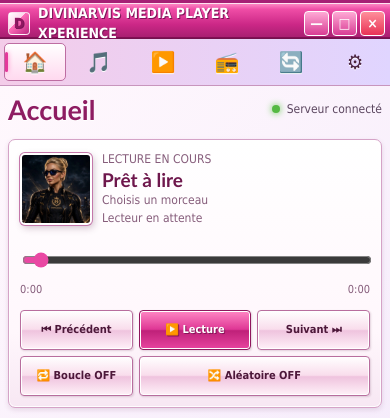
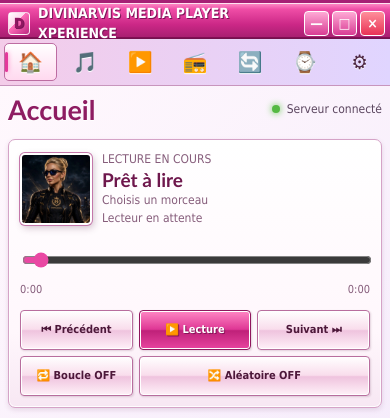
Before and after one commit to divinarvis/olga, a Flask app: page / in a window 390 px wide. Shown: the top 418 px of the page. Run offline with Flask 3, Linux system fonts and the light colour scheme; data that the repository does not hold is empty.

Commit message:
Update index.html

```diff
--- a/templates/index.html
+++ b/templates/index.html
@@ -19,6 +19,8 @@ button,input{font:inherit}button{cursor:pointer}button:disabled{opacity:.48;curs
 .field{display:grid;gap:7px;margin:10px 0}.field label{color:var(--xp-muted);font-size:12px}input{width:100%;min-height:34px;padding:7px 10px;color:#442039;border:1px solid #bd8fac;border-radius:3px;background:#fff;outline:none}input:focus{border-color:#e33a98;box-shadow:0 0 0 1px #ffc5e4}.notice{padding:10px 12px;border:1px solid #ddb6d1;border-radius:5px;color:#76536d;background:#fffafd;font-size:12px;overflow-wrap:anywhere}.quick-grid{display:grid;grid-template-columns:repeat(2,minmax(0,1fr));gap:10px}.quick-tile{padding:16px;border:1px solid #d5a3c7;border-radius:6px;color:#4d183a;background:linear-gradient(150deg,#fff,#ffe5f2 58%,#f0dbff);text-align:left}.quick-tile:hover{border-color:#df5ba4;background:linear-gradient(150deg,#fff,#ffd4e9 58%,#e5d0ff)}
 .playlist{display:grid;gap:5px;max-height:510px;overflow:auto;scrollbar-color:#e34ba0 #f8e7f1}.track-row{display:grid;grid-template-columns:20px minmax(0,1fr) auto auto;align-items:center;gap:7px;padding:8px;border:1px solid transparent;border-radius:4px;color:#54203f}.track-row:hover{background:#ffe9f4;border-color:#e2adcb}.track-icon{color:#d72e8e}.track-name{overflow:hidden;text-overflow:ellipsis;white-space:nowrap;cursor:pointer}.track-name small{display:block;color:#99758e;font-size:10px}.small{min-height:28px;padding:4px 8px;font-size:11px}.sync-button{width:100%;padding:10px}.sync-on{color:#fff!important;background:linear-gradient(#d869ff,#9b39d2)!important;border-color:#78309e!important}.sync-off{background:linear-gradient(#fff,#edd8e7)!important}.log{max-height:205px;overflow:auto;white-space:pre-wrap;color:#5d3a54;background:#fff;border:1px inset #d7abc6;border-radius:3px;padding:8px;font:11px/1.5 "Lucida Console",Consolas,monospace}.statusbar{display:flex;justify-content:space-between;align-items:center;padding:0 10px;border-top:1px solid #c98bb6;color:#3e1a34;background:linear-gradient(#f5cce6,#dda4cd);font-size:11px}
 .radio-buttons{display:grid;grid-template-columns:repeat(3,minmax(0,1fr));gap:10px}.radio-state{margin-top:10px}.love-radio-btn{display:flex;align-items:center;justify-content:center;gap:6px;color:#fff!important;background:linear-gradient(#ff766f,#db1e27 48%,#bd1119 52%,#f13b40)!important;border-color:#a30d14!important;text-shadow:1px 1px #790a0f}.love-radio-icon{width:22px;height:22px;flex:0 0 22px;border-radius:4px;object-fit:cover;background:#e5262d;border:1px solid rgba(255,255,255,.78)}
+
+.watch-shell{max-width:620px;margin:0 auto;display:grid;gap:12px}.watch-face{padding:18px;border:1px solid #c77eae;border-radius:24px;background:linear-gradient(145deg,#35152c,#6f2054 55%,#a62075);box-shadow:inset 0 0 0 2px rgba(255,255,255,.16),0 12px 28px rgba(69,14,52,.28);color:#fff}.watch-kicker{text-align:center;color:#ffb9df;font-size:11px;font-weight:700;letter-spacing:.14em}.watch-track{text-align:center;font:700 21px/1.25 "Trebuchet MS",Tahoma,sans-serif;margin:8px 0 4px;overflow-wrap:anywhere}.watch-meta{text-align:center;color:#f3cce6;font-size:11px}.watch-main{display:grid;grid-template-columns:repeat(3,minmax(0,1fr));gap:9px;margin-top:16px}.watch-btn{min-height:64px;border:1px solid rgba(255,255,255,.58);border-radius:18px;color:#fff;background:linear-gradient(#f66eba,#cf2d8a 48%,#a51f70 52%,#dd429b);box-shadow:inset 0 1px rgba(255,255,255,.6),0 3px 8px rgba(0,0,0,.25);font-size:21px;font-weight:800}.watch-btn:active{transform:scale(.97)}.watch-play{background:linear-gradient(#ff9bd1,#e948a3 45%,#bf2179 55%,#f05aac)}.watch-modes{display:grid;grid-template-columns:1fr 1fr;gap:9px;margin-top:9px}.watch-mode{min-height:46px;border-radius:14px}.watch-status{margin-top:12px;text-align:center;color:#f7dbea;font-size:11px}.watch-radio-grid{display:grid;grid-template-columns:repeat(3,minmax(0,1fr));gap:8px}.watch-radio-grid .btn{min-height:48px;padding:6px}.watch-sync{width:100%;min-height:46px;margin-top:10px}.watch-home{display:none}
 .xp-taskbar{position:fixed;left:0;right:0;bottom:0;height:36px;z-index:999;display:flex;align-items:center;background:linear-gradient(#ef57ac,#c92482 18%,#98145f 78%,#b82372);border-top:2px solid #ff8bca;box-shadow:0 -1px 5px rgba(74,7,48,.35)}.xp-start{height:36px;min-width:108px;border:0;border-radius:0 18px 18px 0;color:#fff;padding:0 18px 0 12px;font:italic 700 15px Tahoma,sans-serif;text-shadow:1px 1px #5d5c0a;background:linear-gradient(#a9e870,#58b83b 44%,#2d8d27 55%,#63ba42);box-shadow:inset 0 2px rgba(255,255,255,.55),2px 0 4px rgba(0,0,0,.25)}.xp-task-app{margin-left:10px;color:#fff;border:1px solid rgba(255,255,255,.28);border-radius:3px;padding:4px 12px;background:rgba(255,255,255,.12);font-size:12px}.xp-tray{margin-left:auto;height:100%;display:flex;align-items:center;gap:8px;padding:0 12px;color:#fff;background:rgba(92,19,113,.38);border-left:1px solid rgba(255,255,255,.22);font-size:11px}
 @media(max-width:900px){body{padding:0 0 40px}.window{width:100%;min-height:calc(100vh - 40px);border-left:0;border-right:0;border-radius:0}.shell{display:flex;flex-direction:column}.sidebar{width:100%;padding:4px 6px;display:flex;flex-direction:row;justify-content:space-around;align-items:center;position:sticky;top:0;z-index:100;border-right:0;border-bottom:1px solid #c895bd;background:linear-gradient(90deg,#f4cce9,#e0d5ff);gap:2px}.nav-btn{width:auto;min-width:38px;height:36px;padding:4px 8px;justify-content:center;font-size:0}.nav-btn span{font-size:20px}.sidebar-spacer,.side-caption{display:none}.content{width:100%;padding:10px 8px 16px;overflow:visible}.grid{grid-template-columns:1fr;gap:10px}.card{padding:11px}.player{grid-template-columns:72px minmax(0,1fr);gap:10px}.cover{width:72px;height:72px}.track-title{font-size:19px}.quick-grid{grid-template-columns:1fr;gap:7px}.radio-buttons{grid-template-columns:repeat(3,minmax(0,1fr));gap:4px}.radio-buttons .btn{padding:6px 2px;font-size:11px}.love-radio-icon{width:16px;height:16px;flex-basis:16px}.controls{gap:6px;justify-content:center}.controls .btn{flex:1 1 calc(50% - 6px);min-height:38px;font-size:12px;padding:6px 4px}.controls #playBtn{flex:1 1 100%}.xp-taskbar{height:40px}.xp-start{min-width:92px;height:40px;font-size:13px;padding:0 9px 0 8px}.xp-task-app{display:none}.xp-tray{gap:4px;padding:0 5px;font-size:9px}.statusbar{display:none}}
 @media(max-width:380px){.track-title{font-size:17px}.radio-buttons .btn{font-size:10px}}
@@ -29,7 +31,7 @@ button,input{font:inherit}button{cursor:pointer}button:disabled{opacity:.48;curs
   /* Barre de navigation iPhone : icones seules, toujours sur une seule ligne */
   .sidebar{
     display:grid!important;
-    grid-template-columns:repeat(6,minmax(0,1fr))!important;
+    grid-template-columns:repeat(7,minmax(0,1fr))!important;
     width:100%!important;
     gap:2px!important;
     padding:4px!important;
@@ -100,6 +102,7 @@ button,input{font:inherit}button{cursor:pointer}button:disabled{opacity:.48;curs
       <button class="nav-btn" data-page="youtube"><span>▶️</span> YouTube</button>
       <button class="nav-btn" data-page="radio"><span>📻</span> Radios</button>
       <button class="nav-btn" data-page="sync"><span>🔄</span> Synchronisation</button>
+      <button class="nav-btn" data-page="watch"><span>⌚</span> Watch VII</button>
       <div class="sidebar-spacer"></div>
       <button class="nav-btn" data-page="settings"><span>⚙</span> Paramètres</button>
       <div class="side-caption">DIVINARVIS V10<br>XP GIRLY EXPERIENCE</div>
@@ -125,6 +128,7 @@ button,input{font:inherit}button{cursor:pointer}button:disabled{opacity:.48;curs
       <section class="page" id="page-youtube"><div class="toolbar"><h1 class="page-title">YouTube vers audio</h1></div><div class="grid"><div class="card"><h2>Télécharger une piste</h2><div class="field"><label for="ytInput">Adresse de la vidéo</label><input id="ytInput" type="url" placeholder="https://www.youtube.com/watch?v=…"><button id="ytBtn" class="btn primary">Télécharger l'audio MP3</button></div><div id="ytStatus" class="notice">Nécessite yt-dlp et FFmpeg sur le serveur.</div></div><aside class="card"><h2>Conseil</h2><div class="notice">Utilise uniquement des contenus que tu as le droit de télécharger.</div></aside></div></section>
       <section class="page" id="page-radio"><div class="toolbar"><h1 class="page-title">Radios</h1></div><div class="grid"><div class="card"><h2>Stations</h2><div class="radio-buttons"><button id="capitalBtn" class="btn primary">▶ Capital</button><button id="loveRadioBtn" class="btn love-radio-btn"><img class="love-radio-icon" src="/static/loveradio.jpg" alt=""><span>Love Radio</span></button><button id="xtraBtn" class="btn primary">▶ XTRA</button></div><div id="radioState" class="notice radio-state">Aucune radio active</div></div><aside class="card"><h2>Flux personnalisé</h2><div class="field"><label for="radioUrl">URL audio directe</label><input id="radioUrl" type="url" placeholder="https://…"><button id="customRadioBtn" class="btn">Lire le flux</button></div><div class="notice">Capital London / Love Radio / Capital XTRA</div></aside></div></section>
       <section class="page" id="page-sync"><div class="toolbar"><h1 class="page-title">Synchronisation</h1></div><div class="grid"><div class="card"><h2>Dell ↔️ iPhone</h2><button id="syncToggleBtn" class="btn sync-button sync-off">🔴 SYNCHRO OFF</button><p id="syncHelp" class="subtle">Désactivée par défaut.</p><div id="syncStatus" class="notice">Synchro OFF</div></div><aside class="card"><h2>Journal</h2><div id="journal" class="log">DIVINARVIS prêt.</div><div class="controls"><button id="clearLogBtn" class="btn">Effacer</button></div></aside></div></section>
+      <section class="page" id="page-watch"><div class="toolbar"><h1 class="page-title">Watch VII</h1><span class="subtle">iPhone Remote</span></div><div class="watch-shell"><div class="watch-face"><div class="watch-kicker">DIVINARVIS WATCH VII</div><div id="watchTrack" class="watch-track">Prêt à lire</div><div id="watchMeta" class="watch-meta">Télécommande tactile</div><div class="watch-main"><button id="watchPrev" class="watch-btn" type="button">⏮</button><button id="watchPlay" class="watch-btn watch-play" type="button">▶</button><button id="watchNext" class="watch-btn" type="button">⏭</button></div><div class="watch-modes"><button id="watchLoop" class="watch-btn watch-mode" type="button">🔁 OFF</button><button id="watchRandom" class="watch-btn watch-mode" type="button">🔀 OFF</button></div><div id="watchStatus" class="watch-status">⌚ Watch VII prête</div></div><div class="card"><h2>Radios rapides</h2><div class="watch-radio-grid"><button id="watchCapital" class="btn primary" type="button">📻 Capital</button><button id="watchLove" class="btn love-radio-btn" type="button">❤️ Love</button><button id="watchXtra" class="btn primary" type="button">🎙 XTRA</button></div></div><div class="card"><h2>Dell ↔ iPhone</h2><button id="watchSync" class="btn watch-sync sync-off" type="button">🔴 SYNCHRO OFF</button><div class="notice" style="margin-top:9px">Navigation tactile directe, sans Siri.</div></div></div></section>
       <section class="page" id="page-settings"><div class="toolbar"><h1 class="page-title">Paramètres</h1></div><div class="grid"><div class="card"><h2>Cookies YouTube</h2><div class="field"><label for="cookiesFile">Fichier cookies.txt</label><input id="cookiesFile" type="file" accept=".txt,text/plain"><button id="cookiesBtn" class="btn">Envoyer cookies.txt</button><button id="clearCookiesBtn" class="btn danger">Supprimer cookies.txt</button></div><div id="cookiesStatus" class="notice">Vérification…</div></div><aside class="card"><h2>À propos</h2><div class="notice">DIVINARVIS Media Player • XP Girly Experience • Flask</div></aside></div></section>
     </main>
   </div>
@@ -144,9 +148,9 @@ function timeText(s){return!Number.isFinite(s)||s<0?"0:00":Math.floor(s/60)+":"+
 function bytes(n){if(!Number.isFinite(n))return"";if(n<1024)return`${n} o`;if(n<1048576)return`${(n/1024).toFixed(1)} Ko`;return`${(n/1048576).toFixed(1)} Mo`}
 async function api(url,o={}){const r=await fetch(url,{cache:"no-store",...o}),d=await r.json().catch(()=>({}));if(!r.ok)throw new Error(d.error||`Erreur HTTP ${r.status}`);return d}
 async function pushSync(action,extra={}){if(!portalSyncEnabled)return;try{await api("/api/sync",{method:"POST",headers:{"Content-Type":"application/json"},body:JSON.stringify({action,sourceId:portalClientId,index:current,isLoop,randomMode,currentTime:Number(audio.currentTime||0),capitalUrl:audio.src,capitalName:$("title").textContent,currentRadioId,...extra})})}catch(e){console.warn("sync",e)}} window.pushSync=pushSync;
-function updateSyncUI(){const b=$("syncToggleBtn");if(!b)return;b.textContent=portalSyncEnabled?"🟣 SYNCHRO ON":"🔴 SYNCHRO OFF";b.classList.toggle("sync-on",portalSyncEnabled);b.classList.toggle("sync-off",!portalSyncEnabled);$("syncHelp").textContent=portalSyncEnabled?"Activée : les commandes sont partagées.":"Désactivée par défaut.";$("syncStatus").textContent=portalSyncEnabled?"Synchro ON • écoute des commandes":"Synchro OFF • aucune commande distante"}
+function updateSyncUI(){const b=$("syncToggleBtn");if(!b)return;b.textContent=portalSyncEnabled?"🟣 SYNCHRO ON":"🔴 SYNCHRO OFF";b.classList.toggle("sync-on",portalSyncEnabled);b.classList.toggle("sync-off",!portalSyncEnabled);$("syncHelp").textContent=portalSyncEnabled?"Activée : les commandes sont partagées.":"Désactivée par défaut.";$("syncStatus").textContent=portalSyncEnabled?"Synchro ON • écoute des commandes":"Synchro OFF • aucune commande distante";if(typeof window.refreshWatch==="function")window.refreshWatch()}
 $("syncToggleBtn").onclick=async()=>{try{const r=await api("/api/sync",{method:"POST",headers:{"Content-Type":"application/json"},body:JSON.stringify({action:"toggleSync",enabled:!portalSyncEnabled,sourceId:portalClientId})});portalSyncEnabled=!!r.enabled;lastSeenSyncTs=Number(r.command?.ts||0);syncFirstPoll=false;updateSyncUI();log(portalSyncEnabled?"Synchronisation activée":"Synchronisation désactivée")}catch(e){log("Erreur synchro : "+e.message)}};
-function updateModes(){$("loopBtn").textContent=isLoop?"🔁 Boucle ON":"🔁 Boucle OFF";$("randomBtn").textContent=randomMode?"🔀 Aléatoire ON":"🔀 Aléatoire OFF";$("loopBtn").classList.toggle("active",isLoop);$("randomBtn").classList.toggle("active",randomMode);audio.loop=isLoop}
+function updateModes(){$("loopBtn").textContent=isLoop?"🔁 Boucle ON":"🔁 Boucle OFF";$("randomBtn").textContent=randomMode?"🔀 Aléatoire ON":"🔀 Aléatoire OFF";$("loopBtn").classList.toggle("active",isLoop);$("randomBtn").classList.toggle("active",randomMode);audio.loop=isLoop;if(typeof window.refreshWatch==="function")window.refreshWatch()}
 async function loadFiles(){try{tracks=await api("/api/files");renderPlaylist();$("serverStatus").textContent="Serveur connecté";$("homeStatus").textContent="Connexion API opérationnelle."}catch(e){$("serverStatus").textContent="Serveur inaccessible";log("Chargement : "+e.message)}}
 function buildRows(target,items){const list=$(target);if(!list)return;list.replaceChildren();if(!items.length){const e=document.createElement("div");e.className="notice";e.textContent="Aucun fichier.";list.append(e);return}items.forEach(track=>{const index=tracks.findIndex(t=>t.name===track.name),row=document.createElement("div");row.className="track-row";const icon=document.createElement("span");icon.className="track-icon";icon.textContent=index===current?"▶":"♪";const name=document.createElement("div");name.className="track-name";name.title=track.name;const main=document.createElement("span");main.textContent=track.displayName||track.name;const small=document.createElement("small");small.textContent=`${bytes(track.size)} • ${new Date(track.modified*1000).toLocaleDateString()}`;name.append(main,small);name.onclick=()=>playIdx(index);const play=document.createElement("button");play.className="btn small";play.textContent="Lire";play.onclick=()=>playIdx(index);const del=document.createElement("button");del.className="btn small danger";del.textContent="Supprimer";del.onclick=()=>deleteTrack(track.name);row.append(icon,name,play,del);list.append(row)})}
 function renderPlaylist(){$("trackCount").textContent=tracks.length;$("trackCountHome").textContent=tracks.length;buildRows("playlist",tracks);buildRows("recentPlaylist",tracks.slice(0,5))}
@@ -164,8 +168,10 @@ async function refreshCookies(){try{const r=await api("/api/cookies/status");$("
 $("cookiesBtn").onclick=async()=>{const f=$("cookiesFile").files[0];if(!f)return $("cookiesStatus").textContent="Choisis un fichier.";const form=new FormData();form.append("file",f,f.name);try{const r=await fetch("/api/cookies/upload",{method:"POST",body:form}),d=await r.json().catch(()=>({}));if(!r.ok)throw new Error(d.error||"Import impossible");$("cookiesFile").value="";await refreshCookies();log("Cookies importés.")}catch(e){$("cookiesStatus").textContent=e.message}};$("clearCookiesBtn").onclick=async()=>{if(!confirm("Supprimer cookies.txt ?"))return;try{await api("/api/cookies/delete",{method:"POST"});await refreshCookies()}catch(e){$("cookiesStatus").textContent=e.message}};$("clearLogBtn").onclick=()=>$("journal").textContent="";
 async function applyRemote(c){switch(c.action){case"playIdx":await loadFiles();if(Number(c.index)>=0&&Number(c.index)<tracks.length)await playIdx(Number(c.index),true);break;case"pause":audio.pause();break;case"resume":try{await audio.play()}catch(_){}break;case"capital":if(/^https?:\/\//i.test(c.capitalUrl||"")){currentRadioId=c.currentRadioId||"remote";audio.src=c.capitalUrl;$("title").textContent=c.capitalName||"Radio";try{await audio.play()}catch(_){}}break;case"stopRadio":audio.pause();audio.removeAttribute("src");audio.load();currentRadioId=null;break;case"loop":isLoop=!!c.isLoop;updateModes();break;case"toggleLoop":isLoop=!isLoop;updateModes();break;case"random":randomMode=!!c.randomMode;updateModes();break;case"toggleRandom":randomMode=!randomMode;updateModes();break;case"next":moveTrack(1,true);break;case"previous":moveTrack(-1,true);break;case"seek":if(Number.isFinite(audio.duration))audio.currentTime=Math.min(Number(c.currentTime)||0,audio.duration);break;case"delete":case"newLocal":case"newYT":case"newYt":case"clear":await loadFiles();break}}
 async function pollSync(){if(syncPollBusy)return;syncPollBusy=true;try{const r=await api("/api/sync");portalSyncEnabled=!!r.enabled;updateSyncUI();const c=r.command;if(syncFirstPoll){lastSeenSyncTs=Number(c?.ts||0);syncFirstPoll=false;return}if(!portalSyncEnabled||!c)return;const ts=Number(c.ts||0);if(ts<=lastSeenSyncTs)return;lastSeenSyncTs=ts;if(c.sourceId===portalClientId||["toggleSync","syncState"].includes(c.action))return;await applyRemote(c)}catch(e){$("serverStatus").textContent="Serveur inaccessible"}finally{syncPollBusy=false}}
+function refreshWatch(){const wt=$("watchTrack"),wm=$("watchMeta"),wp=$("watchPlay"),wl=$("watchLoop"),wr=$("watchRandom"),ws=$("watchSync"),st=$("watchStatus");if(wt)wt.textContent=$("title")?.textContent||"Prêt à lire";if(wm)wm.textContent=$("meta")?.textContent||"Télécommande tactile";if(wp)wp.textContent=audio.paused?"▶":"⏸";if(wl){wl.textContent=isLoop?"🔁 ON":"🔁 OFF";wl.classList.toggle("active",isLoop)}if(wr){wr.textContent=randomMode?"🔀 ON":"🔀 OFF";wr.classList.toggle("active",randomMode)}if(ws){ws.textContent=portalSyncEnabled?"🟣 SYNCHRO ON":"🔴 SYNCHRO OFF";ws.classList.toggle("sync-on",portalSyncEnabled);ws.classList.toggle("sync-off",!portalSyncEnabled)}if(st)st.textContent=audio.paused?"⌚ En attente":"⌚ Lecture en cours"}window.refreshWatch=refreshWatch;
+$("watchPrev").onclick=()=>$("prevBtn").click();$("watchPlay").onclick=()=>$("playBtn").click();$("watchNext").onclick=()=>$("nextBtn").click();$("watchLoop").onclick=()=>{ $("loopBtn").click();refreshWatch() };$("watchRandom").onclick=()=>{ $("randomBtn").click();refreshWatch() };$("watchSync").onclick=()=>$("syncToggleBtn").click();$("watchCapital").onclick=()=>$("capitalBtn").click();$("watchLove").onclick=()=>$("loveRadioBtn").click();$("watchXtra").onclick=()=>$("xtraBtn").click();audio.addEventListener("play",refreshWatch);audio.addEventListener("pause",refreshWatch);audio.addEventListener("loadedmetadata",refreshWatch);
 function updateXPClock(){const el=$("xpClock");if(el)el.textContent=new Date().toLocaleTimeString("fr-FR",{hour:"2-digit",minute:"2-digit"})}
-updateXPClock();setInterval(updateXPClock,30000);updateModes();updateSyncUI();loadFiles();refreshCookies();pollSync();setInterval(pollSync,1000);setInterval(loadFiles,15000);log("DIVINARVIS V10 prêt.");
+updateXPClock();setInterval(updateXPClock,30000);updateModes();updateSyncUI();loadFiles();refreshCookies();pollSync();setInterval(pollSync,1000);setInterval(loadFiles,15000);log("DIVINARVIS V10 prêt.");setTimeout(refreshWatch,0);
 </script>
 
 <script src="{{ url_for('static', filename='divinarvis-ai-launcher.js') }}"></script>
```
